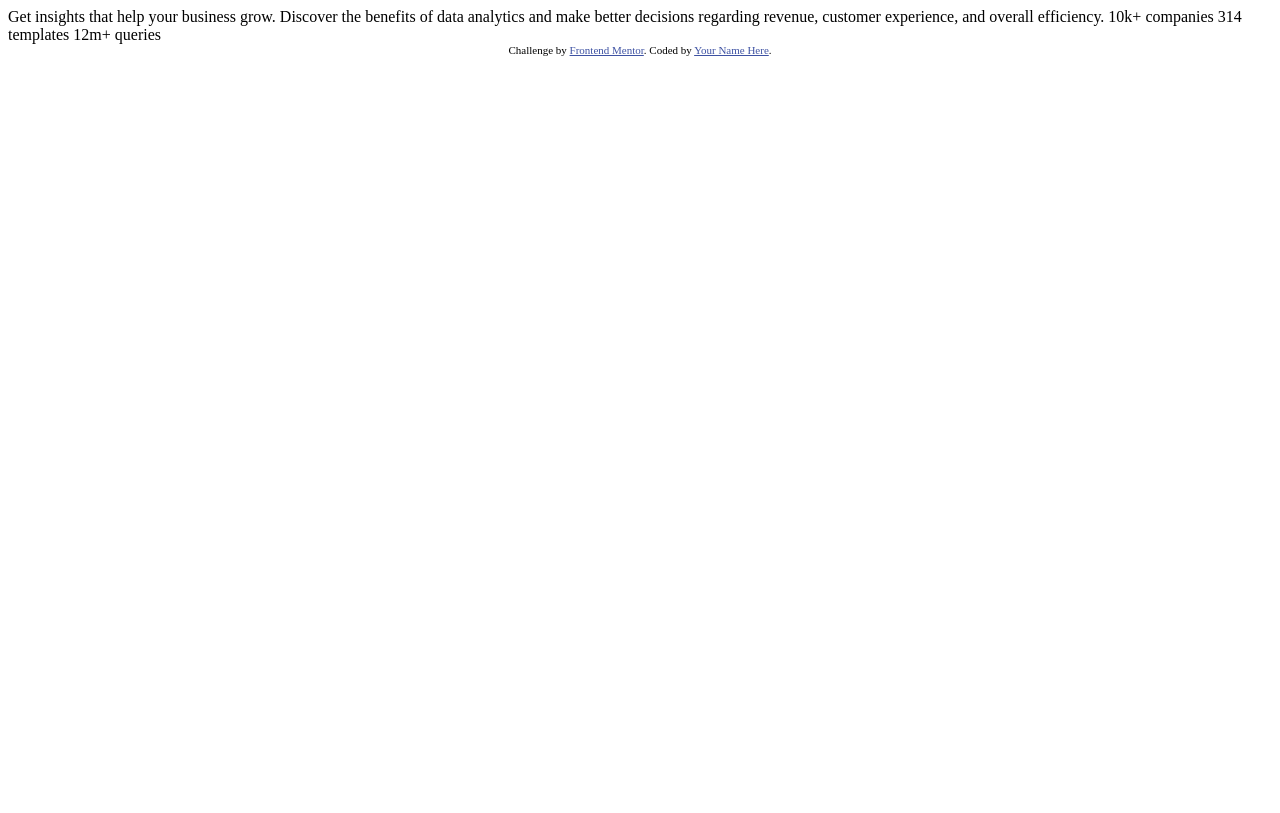
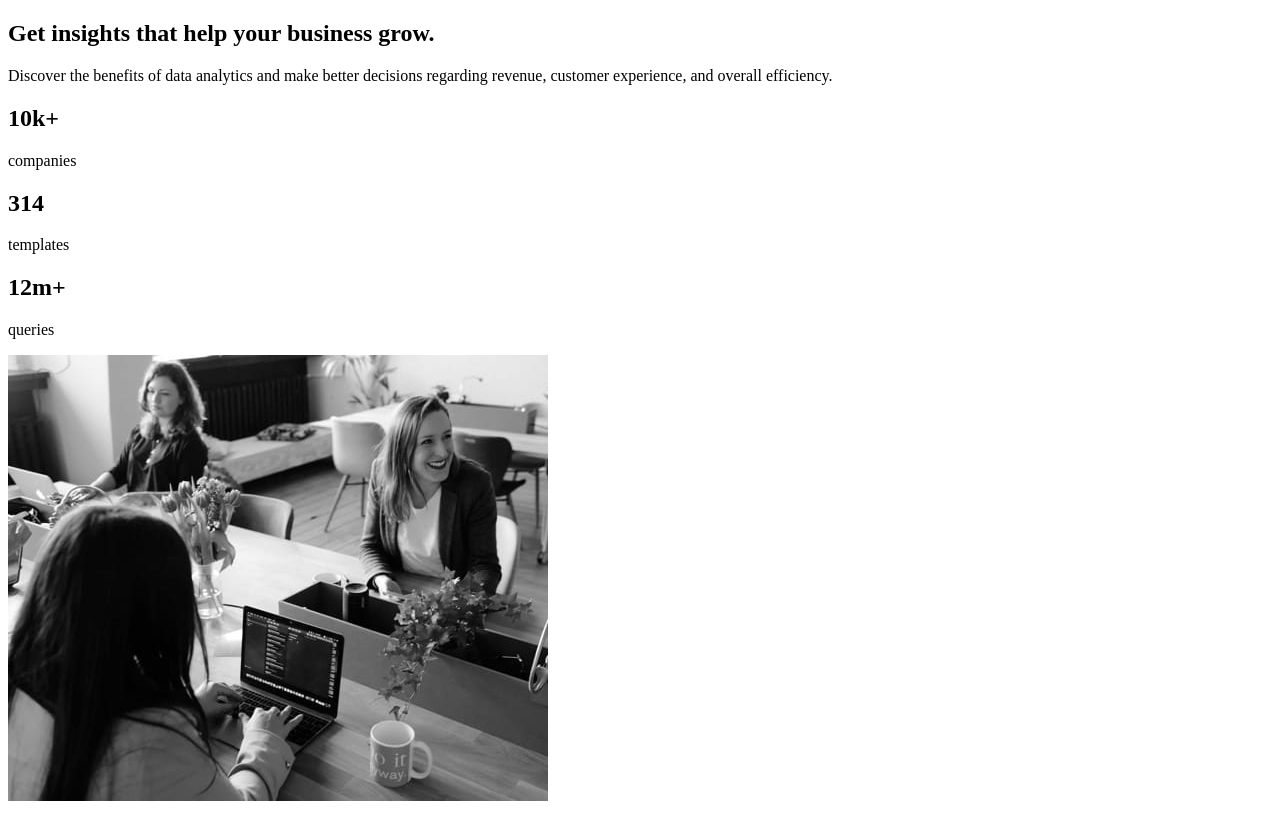
Before and after one commit to aufalfirdausi/fem-stats-preview-card-component-main, a plain HTML site: page index.html in a window 1280 px wide. Drawn offline with Linux system fonts and the light colour scheme.

Commit message:
created code html

```diff
--- a/index.html
+++ b/index.html
@@ -7,27 +7,34 @@
   <link rel="icon" type="image/png" sizes="32x32" href="./images/favicon-32x32.png">
 
   <title>Frontend Mentor | Stats preview card component</title>
+  <link rel="stylesheet" href="main.css">
 
   <!-- Feel free to remove these styles or customise in your own stylesheet 👍 -->
-  <style>
-    .attribution { font-size: 11px; text-align: center; }
-    .attribution a { color: hsl(228, 45%, 44%); }
-  </style>
 </head>
 <body>
 
-  Get insights that help your business grow.
+  <div class="card">
 
-  Discover the benefits of data analytics and make better decisions regarding revenue, customer
-  experience, and overall efficiency.
+    <div class="title">
+      <h2>Get <span>insights</span> that help your business grow.</h2>
+    </div>
 
-  10k+ companies
-  314 templates
-  12m+ queries
+    <div class="description">
+      Discover the benefits of data analytics and make better decisions regarding revenue, customer
+      experience, and overall efficiency.
+    </div>
+    <div class="service">
+      <div><h2>10k+</h2><p>companies</p></div>
+      <div><h2>314</h2><p>templates</p></h2></div>
+      <div><h2>12m+</h2><p>queries</p></div>
+    </div>
+    <div class="photo"><img src="image-header-desktop.jpg" alt=""></div>
+  </div>
 
-  <div class="attribution">
+
+  <!--<div class="attribution">
     Challenge by <a href="https://www.frontendmentor.io?ref=challenge" target="_blank">Frontend Mentor</a>.
-    Coded by <a href="#">Your Name Here</a>.
+    Coded by <a href="#">Your Name Here</a>.-->
   </div>
 </body>
 </html>
--- /dev/null
+++ b/main.css
@@ -0,0 +1,2 @@
+.attribution { font-size: 11px; text-align: center; }
+.attribution a { color: hsl(228, 45%, 44%); }
```
Also changed, not shown: image-header-desktop.jpg (renamed from images/image-header-desktop.jpg).
